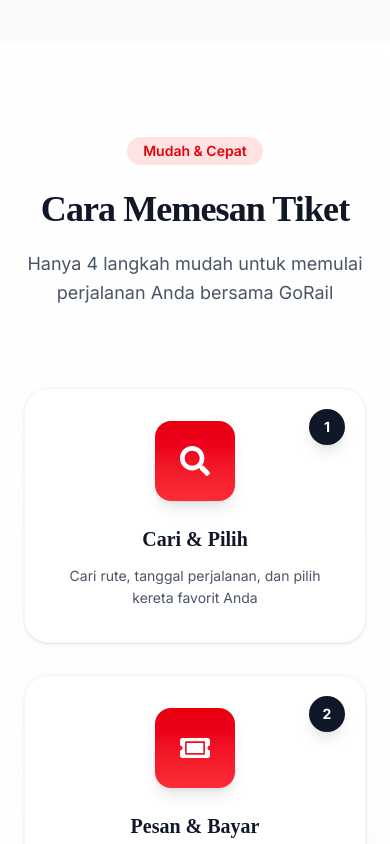
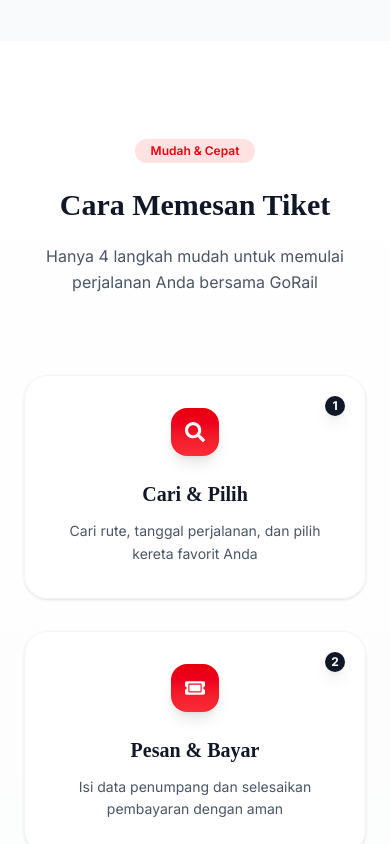
Before and after one commit to genta-bahana-nagari/gorail, a React (Vite) app: page / in a window 390 px wide. Shown: the part 4900-5744 px from the top of the page. Built offline with nearby package versions, Linux system fonts and the light colour scheme.

Commit message:
fix(style): minor styling and responsive size

```diff
--- a/src/components/sections/home/HowItWorks.jsx
+++ b/src/components/sections/home/HowItWorks.jsx
@@ -33,15 +33,15 @@ const HowItWorks = () => {
     <section className="relative overflow-hidden py-24 bg-linear-to-b from-white to-gray-50">
       <div className="max-w-7xl mx-auto px-6 lg:px-8">
         <div className="text-center max-w-3xl mx-auto mb-20">
-          <span className="inline-flex items-center rounded-full bg-red-100 px-4 py-1 text-sm font-semibold text-red-600">
+          <span className="inline-flex items-center rounded-full bg-red-100 px-4 py-1 text-xs md:text-sm font-semibold text-red-600">
             Mudah & Cepat
           </span>
 
-          <h2 className="mt-6 text-4xl md:text-5xl font-extrabold tracking-tight text-gray-900">
+          <h2 className="mt-6 text-3xl md:text-4xl font-bold text-gray-900">
             Cara Memesan Tiket
           </h2>
 
-          <p className="mt-5 text-lg text-gray-600 leading-relaxed">
+          <p className="mt-5 text-gray-600 leading-relaxed">
             Hanya 4 langkah mudah untuk memulai perjalanan Anda bersama GoRail
           </p>
         </div>
@@ -53,12 +53,12 @@ const HowItWorks = () => {
                 key={step.id}
                 className="group relative bg-white/80 backdrop-blur-sm border border-gray-100 rounded-3xl p-8 shadow-sm hover:shadow-2xl transition-all duration-500 hover:-translate-y-2"
               >
-                <div className="absolute top-5 right-5 w-9 h-9 rounded-full bg-gray-900 text-white text-sm font-bold flex items-center justify-center shadow-lg">
+                <div className="absolute top-5 right-5 w-5 md:w-9 h-5 md:h-9 rounded-full bg-gray-900 text-white text-xs md:text-sm font-bold flex items-center justify-center shadow-lg">
                   {index + 1}
                 </div>
 
                 <div
-                  className={`w-20 h-20 rounded-2xl bg-linear-to-b from-red-600 to-red-500 flex items-center justify-center text-white text-3xl mx-auto mb-6 shadow-lg group-hover:scale-110 transition-transform duration-300`}
+                  className="w-12 h-12 md:w-16 md:h-16 rounded-2xl bg-linear-to-b from-red-600 to-red-500 flex items-center justify-center text-white text-xl md:text-2xl mx-auto mb-6 shadow-lg group-hover:scale-110 transition-transform duration-300"
                 >
                   <step.icon />
                 </div>
--- a/src/pages/LandingPage.jsx
+++ b/src/pages/LandingPage.jsx
@@ -14,7 +14,7 @@ import Footer from "@/components/layout/Footer";
 
 const LandingPage = () => {
   return (
-    <div className="min-h-screen">
+    <div>
       <Navbar />
       <HeroSection />
       <SpecialOffers />
```
